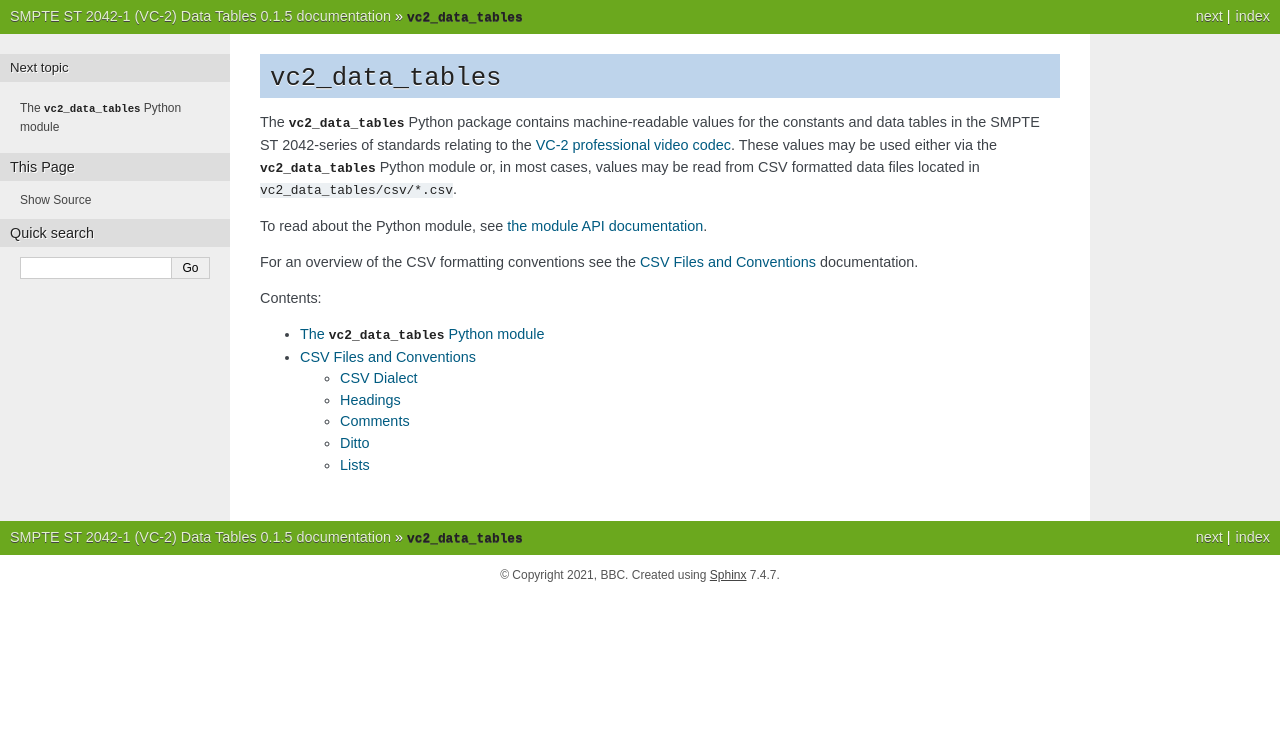
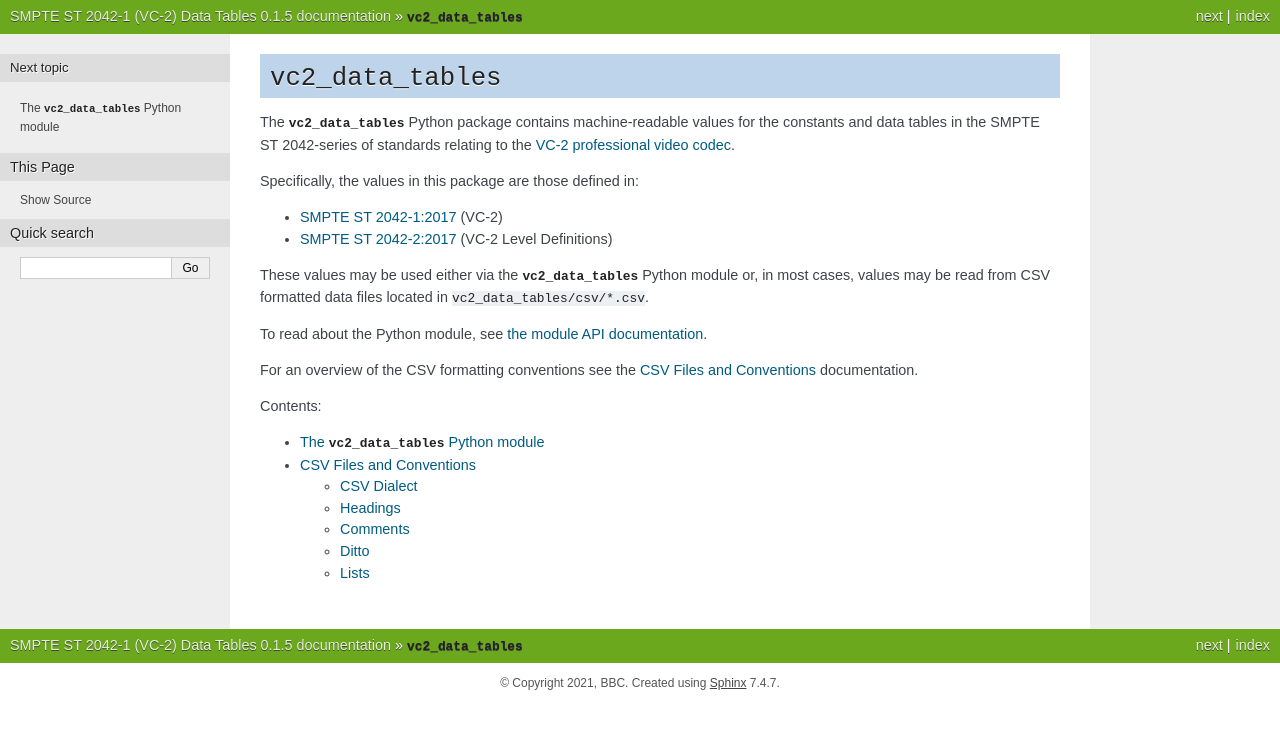
Before and after one commit to bbc/vc2_data_tables, a Sphinx documentation site: the page built from docs/source/index.rst, in a window 1280 px wide. Shown: the top 729 px of the page. Built offline with Sphinx 7.4.7, drawn with Linux system fonts in a browser that asks for light colours.

Commit message:
Cite specific spec versions in docs

```diff
--- a/docs/source/index.rst
+++ b/docs/source/index.rst
@@ -4,9 +4,19 @@
 The :py:mod:`vc2_data_tables` Python package contains machine-readable values
 for the constants and data tables in the SMPTE ST 2042-series of standards
 relating to the `VC-2 professional video codec
-<https://www.bbc.co.uk/rd/projects/vc-2>`_. These values may be used either via
-the :py:mod:`vc2_data_tables` Python module or, in most cases, values may be
-read from CSV formatted data files located in ``vc2_data_tables/csv/*.csv``.
+<https://www.bbc.co.uk/rd/projects/vc-2>`_.
+
+Specifically, the values in this package are those defined in:
+
+* `SMPTE ST 2042-1:2017 <ST2042-1_>`_ (VC-2)
+* `SMPTE ST 2042-2:2017 <ST2042-2_>`_ (VC-2 Level Definitions)
+
+.. _ST2042-1: https://ieeexplore.ieee.org/document/7967896
+.. _ST2042-2: https://ieeexplore.ieee.org/document/8187792
+
+These values may be used either via the :py:mod:`vc2_data_tables` Python module
+or, in most cases, values may be read from CSV formatted data files located in
+``vc2_data_tables/csv/*.csv``.
 
 To read about the Python module, see :ref:`the module API documentation <api>`.
 
```
